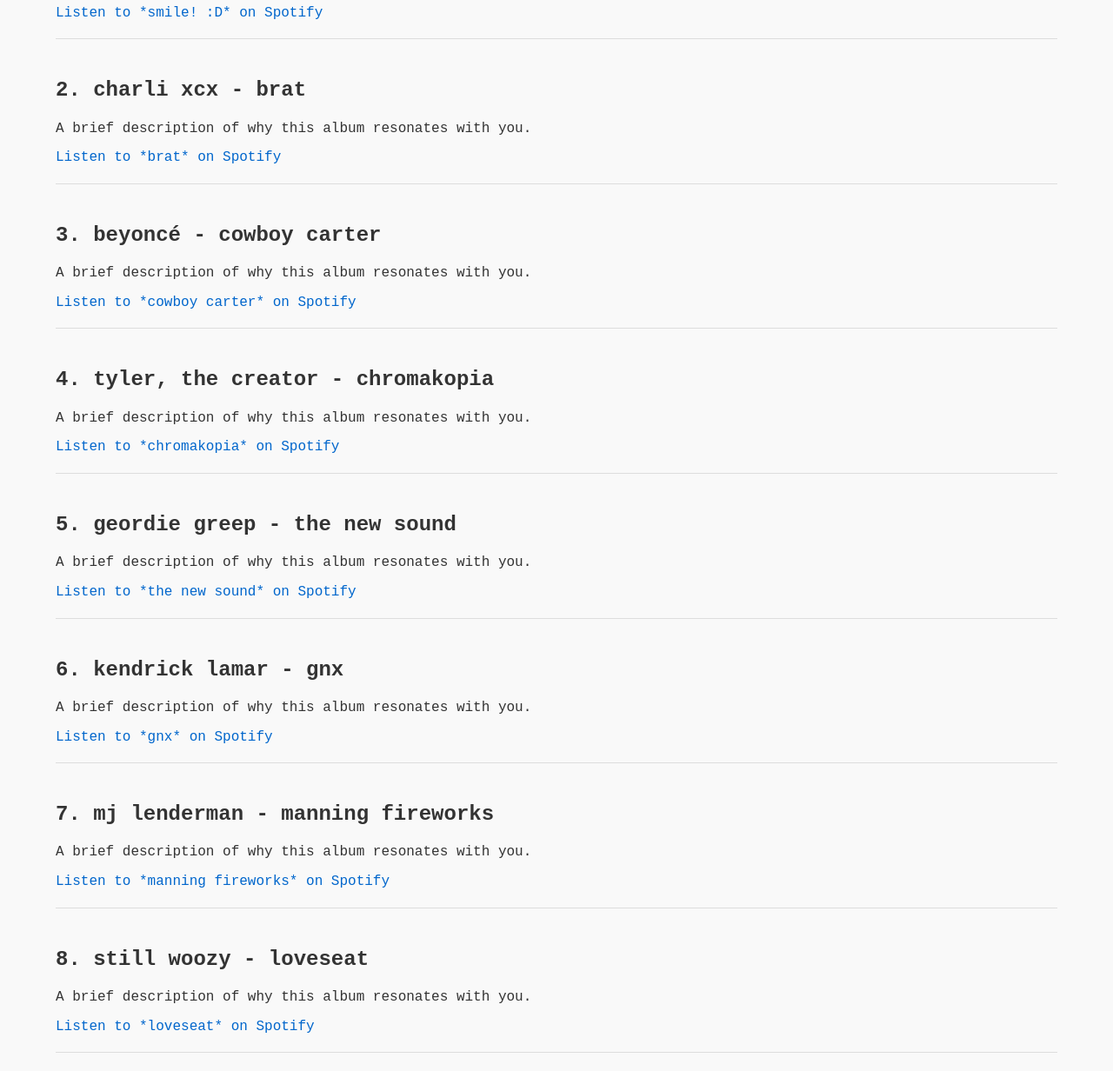
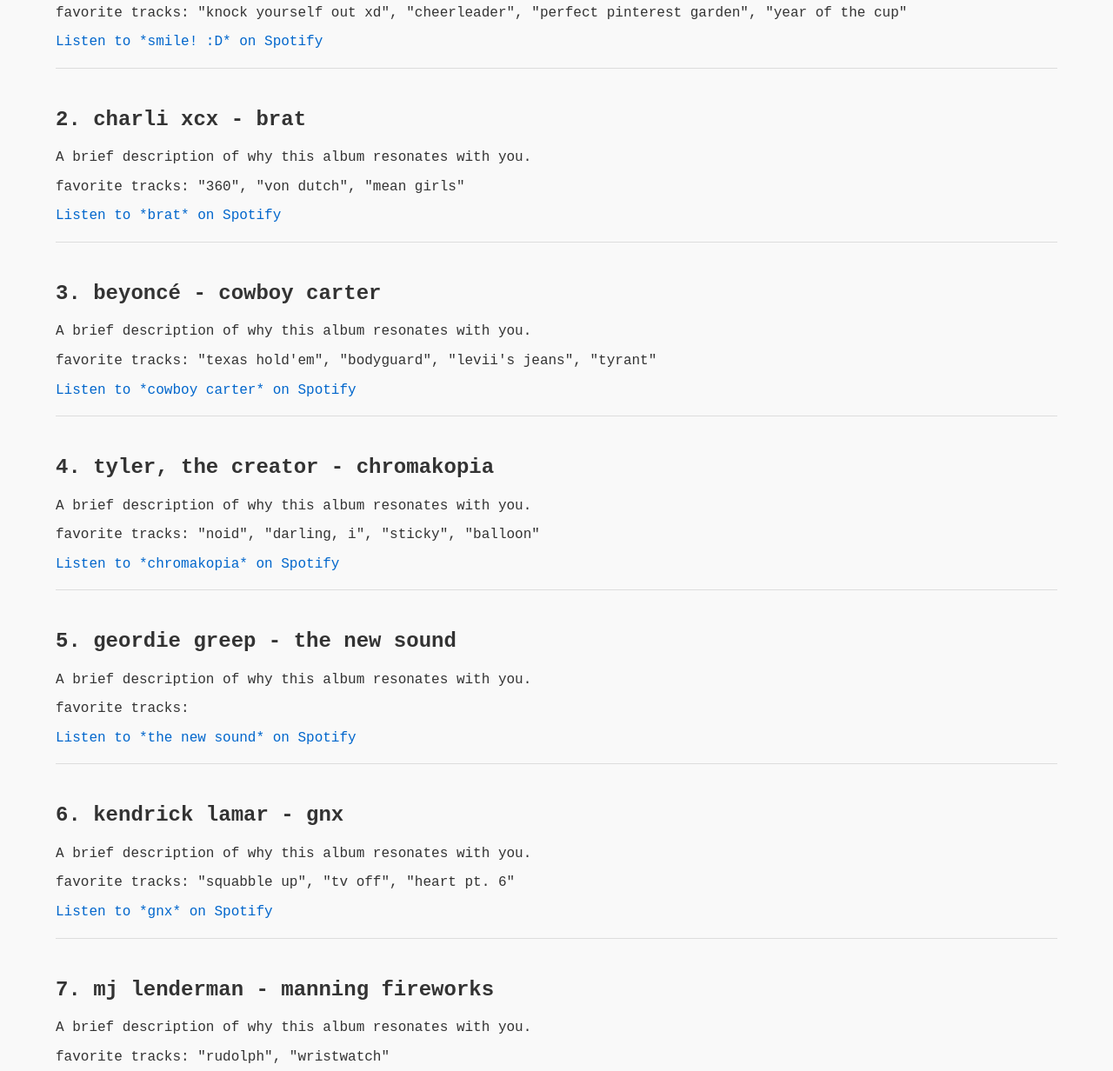
Before and after one commit to bryanfishkin/fav-albums-2024, a plain HTML site: page index.html in a window 1280 px wide. Shown: the part 206-1438 px from the top of the page at 87% size. Drawn offline with Linux system fonts and the light colour scheme.

Commit message:
Update index.html

```diff
--- a/index.html
+++ b/index.html
@@ -64,101 +64,121 @@
         <div class="album">
             <h2>1. porter robinson - smile! :D</h2>
             <p>A brief description of why this album resonates with you.</p>
+            <p>favorite tracks: "knock yourself out xd", "cheerleader", "perfect pinterest garden", "year of the cup"</p>
             <a href="https://open.spotify.com/album/2iS4pBIiQf4sCTJLZ5n8dy" target="_blank">Listen to *smile! :D* on Spotify</a>
         </div>
         <div class="album">
             <h2>2. charli xcx - brat</h2>
             <p>A brief description of why this album resonates with you.</p>
+            <p>favorite tracks: "360", "von dutch", "mean girls"</p>
             <a href="https://open.spotify.com/album/2lIZef4lzdvZkiiCzvPKj7" target="_blank">Listen to *brat* on Spotify</a>
         </div>
         <div class="album">
             <h2>3. beyoncé - cowboy carter</h2>
             <p>A brief description of why this album resonates with you.</p>
+            <p>favorite tracks: "texas hold'em", "bodyguard", "levii's jeans", "tyrant"</p>
             <a href="https://open.spotify.com/album/6BzxX6zkDsYKFJ04ziU5xQ" target="_blank">Listen to *cowboy carter* on Spotify</a>
         </div>
         <div class="album">
             <h2>4. tyler, the creator - chromakopia</h2>
             <p>A brief description of why this album resonates with you.</p>
+            <p>favorite tracks: "noid", "darling, i", "sticky", "balloon"</p>
             <a href="https://open.spotify.com/album/0U28P0QVB1QRxpqp5IHOlH" target="_blank">Listen to *chromakopia* on Spotify</a>
         </div>
         <div class="album">
             <h2>5. geordie greep - the new sound</h2>
             <p>A brief description of why this album resonates with you.</p>
+            <p>favorite tracks:</p>
             <a href="https://open.spotify.com/album/07YS7ooqYtvPZLlW59MHY5" target="_blank">Listen to *the new sound* on Spotify</a>
         </div>
         <div class="album">
             <h2>6. kendrick lamar - gnx</h2>
             <p>A brief description of why this album resonates with you.</p>
+            <p>favorite tracks: "squabble up", "tv off", "heart pt. 6"</p>
             <a href="https://open.spotify.com/album/0hvT3yIEysuuvkK73vgdcW" target="_blank">Listen to *gnx* on Spotify</a>
         </div>
         <div class="album">
             <h2>7. mj lenderman - manning fireworks</h2>
             <p>A brief description of why this album resonates with you.</p>
+            <p>favorite tracks: "rudolph", "wristwatch"</p>
             <a href="https://open.spotify.com/album/1bKiiYGt1fzm9YMlTnUqpN" target="_blank">Listen to *manning fireworks* on Spotify</a>
         </div>
         <div class="album">
             <h2>8. still woozy - loveseat</h2>
             <p>A brief description of why this album resonates with you.</p>
+            <p>favorite tracks: "shotput", "all your life"</p>
             <a href="https://open.spotify.com/album/7oP7ABjXuVjSCiDexJ2bza" target="_blank">Listen to *loveseat* on Spotify</a>
         </div>
         <div class="album">
             <h2>9. yasmin williams - acadia</h2>
             <p>A brief description of why this album resonates with you.</p>
+            <p>favorite tracks:</p>
             <a href="https://open.spotify.com/album/7FYQpTiE5X0G3tXhagmv39" target="_blank">Listen to *acadia* on Spotify</a>
         </div>
         <div class="album">
             <h2>10. this is lorelei - box for buddy, box for star</h2>
             <p>A brief description of why this album resonates with you.</p>
+            <p>favorite tracks: "dancing in the club", "box for buddy, box for star"</p>
             <a href="https://open.spotify.com/album/3wSIO65dy3pAoBjKBybOcV" target="_blank">Listen to *box for buddy, box for star* on Spotify</a>
         </div>
         <div class="album">
             <h2>11. grande mahogany - as grande as</h2>
             <p>A brief description of why this album resonates with you.</p>
+            <p>favorite tracks:</p>
             <a href="https://open.spotify.com/album/1qR6pJM4fiDxflPzAuJ1t6" target="_blank">Listen to *as grande as* on Spotify</a>
         </div>
         <div class="album">
             <h2>12. jamie xx - in waves</h2>
             <p>A brief description of why this album resonates with you.</p>
+            <p>favorite tracks: "baddy on the floor", "life", "all you children"</p>
             <a href="https://open.spotify.com/album/57MSBg5pBQZH5bfLVDmeuP" target="_blank">Listen to *in waves* on Spotify</a>
         </div>
         <div class="album">
             <h2>13. vampire weekend - only god was above us</h2>
             <p>A brief description of why this album resonates with you.</p>
+            <p>favorite tracks: "classical", "gen-x cops", "mary boone", "pravda"</p>
             <a href="https://open.spotify.com/album/1W04wu2W4OIcuiNc5AMB3y" target="_blank">Listen to *only god was above us* on Spotify</a>
         </div>
         <div class="album">
             <h2>14. doechii - alligator bites never heal</h2>
             <p>A brief description of why this album resonates with you.</p>
+            <p>favorite tracks: "denial is a river", "nissan altima"</p>
             <a href="https://open.spotify.com/album/60UzB8mOCMpc7xkuJE6Bwc" target="_blank">Listen to *alligator bites never heal* on Spotify</a>
         </div>
         <div class="album">
             <h2>15. post malone - f-1 trillion</h2>
             <p>A brief description of why this album resonates with you.</p>
+            <p>favorite tracks: "i had some help", "right about you"</p>
             <a href="https://open.spotify.com/album/4BbsHmXEghoPPevQjPnHXx" target="_blank">Listen to *f-1 trillion* on Spotify</a>
         </div>
         <div class="album">
             <h2>16. jpegmafia - i lay down my life for you</h2>
             <p>A brief description of why this album resonates with you.</p>
+            <p>favorite tracks: "i scream this in the mirror before i interact with anyone", "sin miedo", "jpegultra!"</p>
             <a href="https://open.spotify.com/album/1ezs1QD5SYQ6LtxpC9y5I2" target="_blank">Listen to *i lay down my life for you* on Spotify</a>
         </div>
         <div class="album">
             <h2>17. waxahatchee - tigers blood</h2>
             <p>A brief description of why this album resonates with you.</p>
+            <p>favorite tracks:</p>
             <a href="https://open.spotify.com/album/2n3HUMLmNl0Cm2atVwWSK6" target="_blank">Listen to *tigers blood* on Spotify</a>
         </div>
         <div class="album">
             <h2>18. l'impératrice - pulsar</h2>
             <p>A brief description of why this album resonates with you.</p>
+            <p>favorite tracks: "amour ex machina", "danza marilù", "sweet & sublime"</p>
             <a href="https://open.spotify.com/album/1I2vgUWhcovQKIgQK0jHPB" target="_blank">Listen to *pulsar* on Spotify</a>
         </div>
         <div class="album">
             <h2>19. nxworries - why lawd?</h2>
             <p>A brief description of why this album resonates with you.</p>
+            <p>favorite tracks: "86sentra",</p>
             <a href="https://open.spotify.com/album/0LlzHi8Erl8zpTumqt88Qe" target="_blank">Listen to *why lawd?* on Spotify</a>
         </div>
         <div class="album">
             <h2>20. johnny blue skies (sturgill simpson) - passage du desir</h2>
             <p>A brief description of why this album resonates with you.</p>
+            <p>favorite tracks: "jupiter's faerie", "right kind of dream"</p>
             <a href="https://open.spotify.com/album/71On7h3S7yH5D0Td6YNw1t" target="_blank">Listen to *passage du desir* on Spotify</a>
         </div>
 </div>
```
